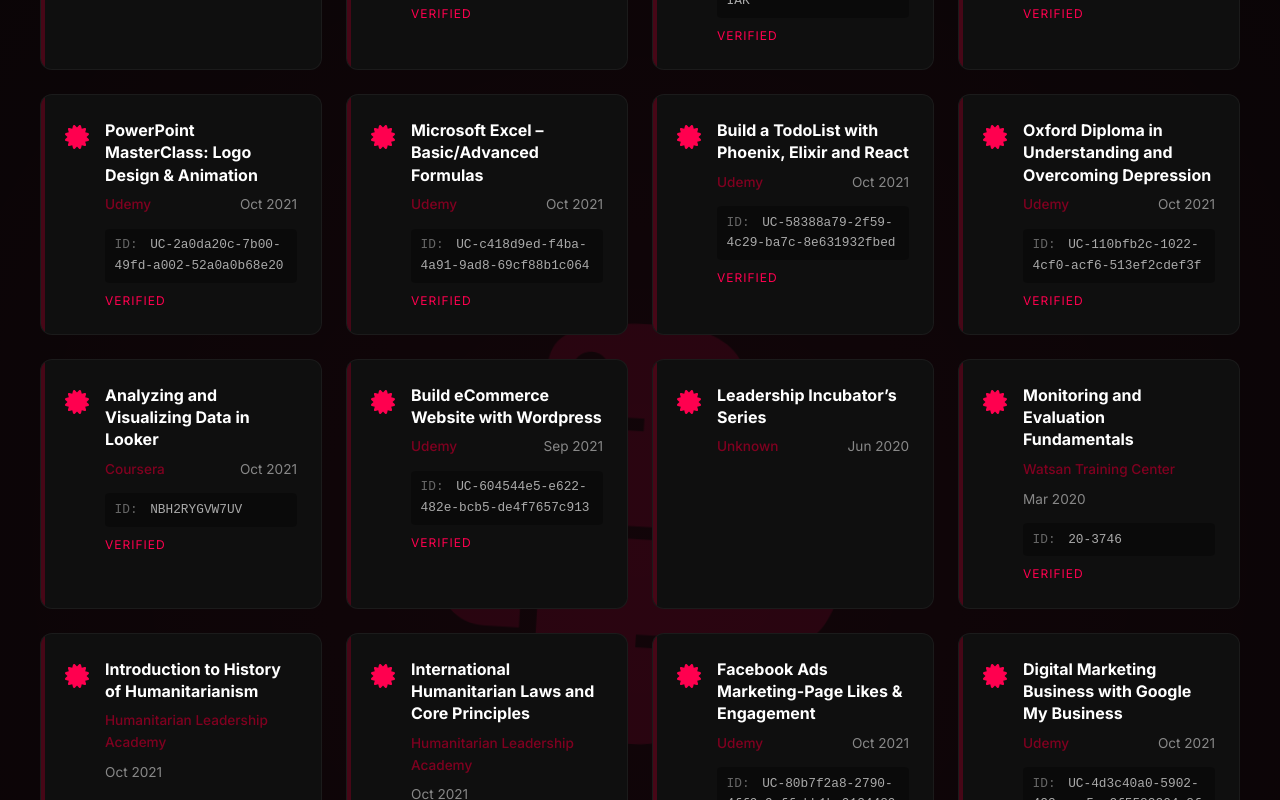
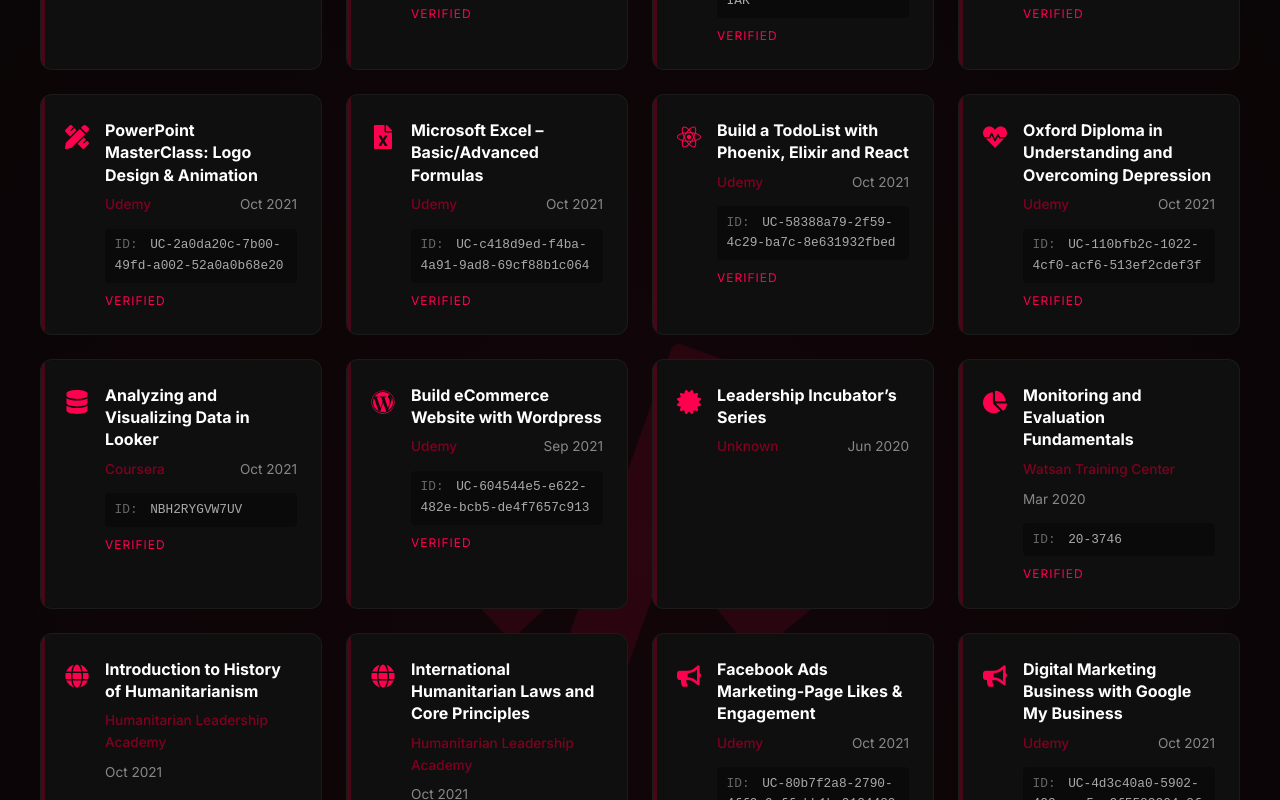
Before and after one commit to ex-commando/portfolio, a React (Vite) app: page / in a window 1280 px wide. Shown: the part 4800-5600 px from the top of the page. Built offline with nearby package versions, Linux system fonts and the light colour scheme.

Commit message:
feat: Add distinct icons for all certifications

```diff
--- a/src/data/resume.js
+++ b/src/data/resume.js
@@ -130,38 +130,38 @@
         }
     ],
     certifications: [
-        { name: "Network Defense Essentials (NDE)", issuer: "EC-Council", date: "Mar 2024" },
-        { name: "The Cybersecurity Threat Landscape", issuer: "LinkedIn", date: "Jan 2024" },
-        { name: "Ethical Hacking Essentials (EHE)", issuer: "EC-Council", date: "Oct 2023" },
-        { name: "Foundations of Cybersecurity", issuer: "Google", date: "Dec 2023" },
-        { name: "Foundations: Data, Data, Everywhere", issuer: "Google", date: "Oct 2022", credentialId: "HMD69FP9FC9G" },
-        { name: "Introduction to Python Course", issuer: "Dataquest.io", date: "Oct 2022", credentialId: "E1GK78IXWJSFL7R7TU56" },
-        { name: "For Loops and Conditional Statements in Python", issuer: "Dataquest.io", date: "Oct 2022", credentialId: "8Y5GUM2TDXBTH6MLQIAK" },
-        { name: "Affiliate Websites and Wordpress Guide", issuer: "Udemy", date: "Oct 2021", credentialId: "UC-97697d3b-dd5c-407c-a4b4-dbc54b4bc36a" },
-        { name: "PowerPoint MasterClass: Logo Design & Animation", issuer: "Udemy", date: "Oct 2021", credentialId: "UC-2a0da20c-7b00-49fd-a002-52a0a0b68e20" },
-        { name: "Microsoft Excel – Basic/Advanced Formulas", issuer: "Udemy", date: "Oct 2021", credentialId: "UC-c418d9ed-f4ba-4a91-9ad8-69cf88b1c064" },
-        { name: "Build a TodoList with Phoenix, Elixir and React", issuer: "Udemy", date: "Oct 2021", credentialId: "UC-58388a79-2f59-4c29-ba7c-8e631932fbed" },
-        { name: "Oxford Diploma in Understanding and Overcoming Depression", issuer: "Udemy", date: "Oct 2021", credentialId: "UC-110bfb2c-1022-4cf0-acf6-513ef2cdef3f" },
-        { name: "Analyzing and Visualizing Data in Looker", issuer: "Coursera", date: "Oct 2021", credentialId: "NBH2RYGVW7UV" },
-        { name: "Build eCommerce Website with Wordpress", issuer: "Udemy", date: "Sep 2021", credentialId: "UC-604544e5-e622-482e-bcb5-de4f7657c913" },
-        { name: "Leadership Incubator’s Series", issuer: "Unknown", date: "Jun 2020" },
-        { name: "Monitoring and Evaluation Fundamentals", issuer: "Watsan Training Center", date: "Mar 2020", credentialId: "20-3746" },
-        { name: "Introduction to History of Humanitarianism", issuer: "Humanitarian Leadership Academy", date: "Oct 2021" },
-        { name: "International Humanitarian Laws and Core Principles", issuer: "Humanitarian Leadership Academy", date: "Oct 2021" },
-        { name: "Facebook Ads Marketing-Page Likes & Engagement", issuer: "Udemy", date: "Oct 2021", credentialId: "UC-80b7f2a8-2790-4ff9-9cff-bb1be9134489" },
-        { name: "Digital Marketing Business with Google My Business", issuer: "Udemy", date: "Oct 2021", credentialId: "UC-4d3c40a0-5902-423a-ae5a-2f5583204a8f" },
-        { name: "Graphic Design Certification – Legendary Edition", issuer: "Udemy", date: "Oct 2021", credentialId: "UC-d6d3958e-cf93-4cd7-b02b-7e6a0e97e01d" },
-        { name: "Information Security and Cyber Law", issuer: "SIITGO Online Training", date: "Feb 2020", credentialId: "F093299" },
-        { name: "Website Development", issuer: "SIITGO Online Training", date: "Feb 2020", credentialId: "F0558070" },
-        { name: "Advanced Google Analytics", issuer: "Google", date: "Jun 2019" },
-        { name: "The Fundamentals of Digital Marketing", issuer: "Google", date: "Jun 2019", credentialId: "A76 SXM F4L" },
-        { name: "Graphic Design", issuer: "SIITGO Online Training", date: "Jun 2019", credentialId: "FA65941" },
-        { name: "Web Applications Development with .NET 4", issuer: "Template Monsters", date: "May 2019" },
-        { name: "Adobe MasterClass", issuer: "Kayshow Concept", date: "Apr 2019" },
-        { name: "IC3 Digital Literacy Certification", issuer: "Microsoft", date: "Feb 2019" },
-        { name: "Html Proficiency", issuer: "TemplateMonster.com", date: "Feb 2018" },
-        { name: "Microsoft Digital Literacy", issuer: "Microsoft", date: "Apr 2017" },
-        { name: "Cisco Certified Network Associate Security (CCNA)", issuer: "Cisco", date: "Unknown" }
+        { name: "Network Defense Essentials (NDE)", issuer: "EC-Council", date: "Mar 2024", iconType: "security" },
+        { name: "The Cybersecurity Threat Landscape", issuer: "LinkedIn", date: "Jan 2024", iconType: "security" },
+        { name: "Ethical Hacking Essentials (EHE)", issuer: "EC-Council", date: "Oct 2023", iconType: "hacking" },
+        { name: "Foundations of Cybersecurity", issuer: "Google", date: "Dec 2023", iconType: "google_security" },
+        { name: "Foundations: Data, Data, Everywhere", issuer: "Google", date: "Oct 2022", credentialId: "HMD69FP9FC9G", iconType: "data" },
+        { name: "Introduction to Python Course", issuer: "Dataquest.io", date: "Oct 2022", credentialId: "E1GK78IXWJSFL7R7TU56", iconType: "python" },
+        { name: "For Loops and Conditional Statements in Python", issuer: "Dataquest.io", date: "Oct 2022", credentialId: "8Y5GUM2TDXBTH6MLQIAK", iconType: "python" },
+        { name: "Affiliate Websites and Wordpress Guide", issuer: "Udemy", date: "Oct 2021", credentialId: "UC-97697d3b-dd5c-407c-a4b4-dbc54b4bc36a", iconType: "wordpress" },
+        { name: "PowerPoint MasterClass: Logo Design & Animation", issuer: "Udemy", date: "Oct 2021", credentialId: "UC-2a0da20c-7b00-49fd-a002-52a0a0b68e20", iconType: "design" },
+        { name: "Microsoft Excel – Basic/Advanced Formulas", issuer: "Udemy", date: "Oct 2021", credentialId: "UC-c418d9ed-f4ba-4a91-9ad8-69cf88b1c064", iconType: "excel" },
+        { name: "Build a TodoList with Phoenix, Elixir and React", issuer: "Udemy", date: "Oct 2021", credentialId: "UC-58388a79-2f59-4c29-ba7c-8e631932fbed", iconType: "react" },
+        { name: "Oxford Diploma in Understanding and Overcoming Depression", issuer: "Udemy", date: "Oct 2021", credentialId: "UC-110bfb2c-1022-4cf0-acf6-513ef2cdef3f", iconType: "health" },
+        { name: "Analyzing and Visualizing Data in Looker", issuer: "Coursera", date: "Oct 2021", credentialId: "NBH2RYGVW7UV", iconType: "data" },
+        { name: "Build eCommerce Website with Wordpress", issuer: "Udemy", date: "Sep 2021", credentialId: "UC-604544e5-e622-482e-bcb5-de4f7657c913", iconType: "wordpress" },
+        { name: "Leadership Incubator’s Series", issuer: "Unknown", date: "Jun 2020", iconType: "leadership" },
+        { name: "Monitoring and Evaluation Fundamentals", issuer: "Watsan Training Center", date: "Mar 2020", credentialId: "20-3746", iconType: "chart" },
+        { name: "Introduction to History of Humanitarianism", issuer: "Humanitarian Leadership Academy", date: "Oct 2021", iconType: "humanitarian" },
+        { name: "International Humanitarian Laws and Core Principles", issuer: "Humanitarian Leadership Academy", date: "Oct 2021", iconType: "humanitarian" },
+        { name: "Facebook Ads Marketing-Page Likes & Engagement", issuer: "Udemy", date: "Oct 2021", credentialId: "UC-80b7f2a8-2790-4ff9-9cff-bb1be9134489", iconType: "marketing" },
+        { name: "Digital Marketing Business with Google My Business", issuer: "Udemy", date: "Oct 2021", credentialId: "UC-4d3c40a0-5902-423a-ae5a-2f5583204a8f", iconType: "marketing" },
+        { name: "Graphic Design Certification – Legendary Edition", issuer: "Udemy", date: "Oct 2021", credentialId: "UC-d6d3958e-cf93-4cd7-b02b-7e6a0e97e01d", iconType: "design" },
+        { name: "Information Security and Cyber Law", issuer: "SIITGO Online Training", date: "Feb 2020", credentialId: "F093299", iconType: "security" },
+        { name: "Website Development", issuer: "SIITGO Online Training", date: "Feb 2020", credentialId: "F0558070", iconType: "code" },
+        { name: "Advanced Google Analytics", issuer: "Google", date: "Jun 2019", iconType: "google_data" },
+        { name: "The Fundamentals of Digital Marketing", issuer: "Google", date: "Jun 2019", credentialId: "A76 SXM F4L", iconType: "google_data" },
+        { name: "Graphic Design", issuer: "SIITGO Online Training", date: "Jun 2019", credentialId: "FA65941", iconType: "design" },
+        { name: "Web Applications Development with .NET 4", issuer: "Template Monsters", date: "May 2019", iconType: "code" },
+        { name: "Adobe MasterClass", issuer: "Kayshow Concept", date: "Apr 2019", iconType: "adobe" },
+        { name: "IC3 Digital Literacy Certification", issuer: "Microsoft", date: "Feb 2019", iconType: "microsoft" },
+        { name: "Html Proficiency", issuer: "TemplateMonster.com", date: "Feb 2018", iconType: "html" },
+        { name: "Microsoft Digital Literacy", issuer: "Microsoft", date: "Apr 2017", iconType: "microsoft" },
+        { name: "Cisco Certified Network Associate Security (CCNA)", issuer: "Cisco", date: "Unknown", iconType: "cisco" }
     ]
 
 };
--- a/src/sections/Certifications.jsx
+++ b/src/sections/Certifications.jsx
@@ -1,12 +1,55 @@
 import SectionWrapper from '../components/SectionWrapper';
 import { resumeData } from '../data/resume';
 import { motion } from 'framer-motion';
-import { FaCertificate, FaExternalLinkAlt, FaPython } from 'react-icons/fa';
+import {
+    FaCertificate,
+    FaShieldAlt,
+    FaDatabase,
+    FaPython,
+    FaWordpress,
+    FaPencilRuler,
+    FaFileExcel,
+    FaReact,
+    FaHeartbeat,
+    FaChartPie,
+    FaGlobe,
+    FaBullhorn,
+    FaCode,
+    FaGoogle,
+    FaMicrosoft,
+    FaHtml5,
+    FaNetworkWired,
+    FaPaintBrush
+} from 'react-icons/fa';
+import { SiAdobe } from 'react-icons/si';
 import './Certifications.css';
+
+const certIconMapping = {
+    security: <FaShieldAlt />,
+    hacking: <FaShieldAlt />,
+    google_security: <FaGoogle />,
+    data: <FaDatabase />,
+    python: <FaPython />,
+    wordpress: <FaWordpress />,
+    design: <FaPencilRuler />,
+    excel: <FaFileExcel />,
+    react: <FaReact />,
+    health: <FaHeartbeat />,
+    chart: <FaChartPie />,
+    humanitarian: <FaGlobe />,
+    marketing: <FaBullhorn />,
+    code: <FaCode />,
+    google_data: <FaGoogle />,
+    adobe: <SiAdobe />,
+    microsoft: <FaMicrosoft />,
+    html: <FaHtml5 />,
+    cisco: <FaNetworkWired />,
+    leadership: <FaCertificate />
+};
 
 const Certifications = () => {
     return (
-        <SectionWrapper id="certifications" bgIcon={<FaPython />}>
+        <SectionWrapper id="certifications" bgIcon={<FaCode />}>
             <h2 className="section-title">My <span>Certifications</span></h2>
             <div className="cert-grid">
                 {resumeData.certifications.map((cert, index) => (
@@ -16,7 +59,7 @@
                         whileHover={{ y: -5, boxShadow: "0 10px 30px rgba(255, 0, 79, 0.15)" }}
                     >
                         <div className="cert-icon">
-                            <FaCertificate />
+                            {certIconMapping[cert.iconType] || <FaCertificate />}
                         </div>
                         <div className="cert-content">
                             <h3>{cert.name}</h3>
```
